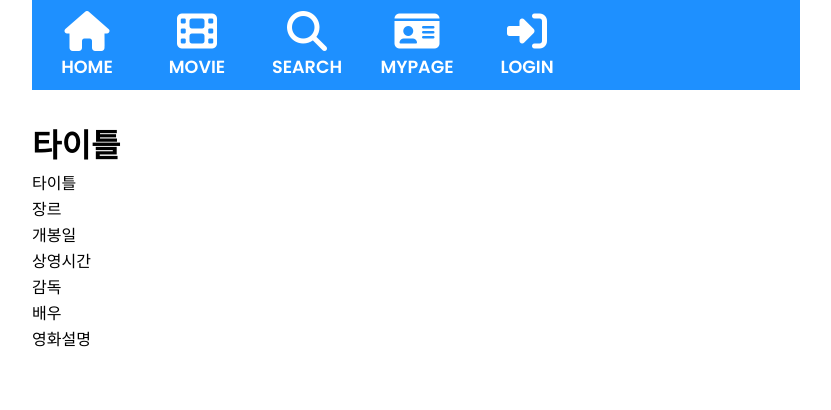
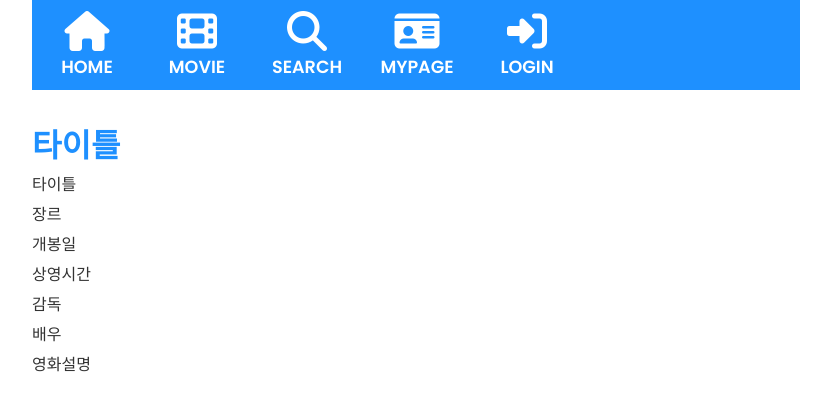
Before and after one commit to JJ0824/react, a React (Vite) app: page /movie/1 in a window 1280 px wide. Shown: the top 410 px of the page, without its empty margins (224-1055 px from the left). Built offline with nearby package versions, Linux system fonts and the light colour scheme.

Commit message:
Update MovieDetail.jsx

```diff
--- a/src/Components/MovieList/MovieDetail.jsx
+++ b/src/Components/MovieList/MovieDetail.jsx
@@ -2,16 +2,23 @@ import React from "react";
 import styled from "styled-components";
 
 const Container = styled.div`
-
+  width : 100%;
+  display: flex;
+  flex-direction:column;
 `;
 const Header = styled.div`
-
+  width: 100%;
+  color: dodgerblue;
+  display: flex;
+  justify-content: space-between;
 `;
 const Img = styled.div`
-
+  width: 100%;
 `;
 const Content = styled.div`
-
+  font-size: 1rem;
+  line-height: 30px;
+  color: #333;
 `;
 
 function MovieDetail() {
```
